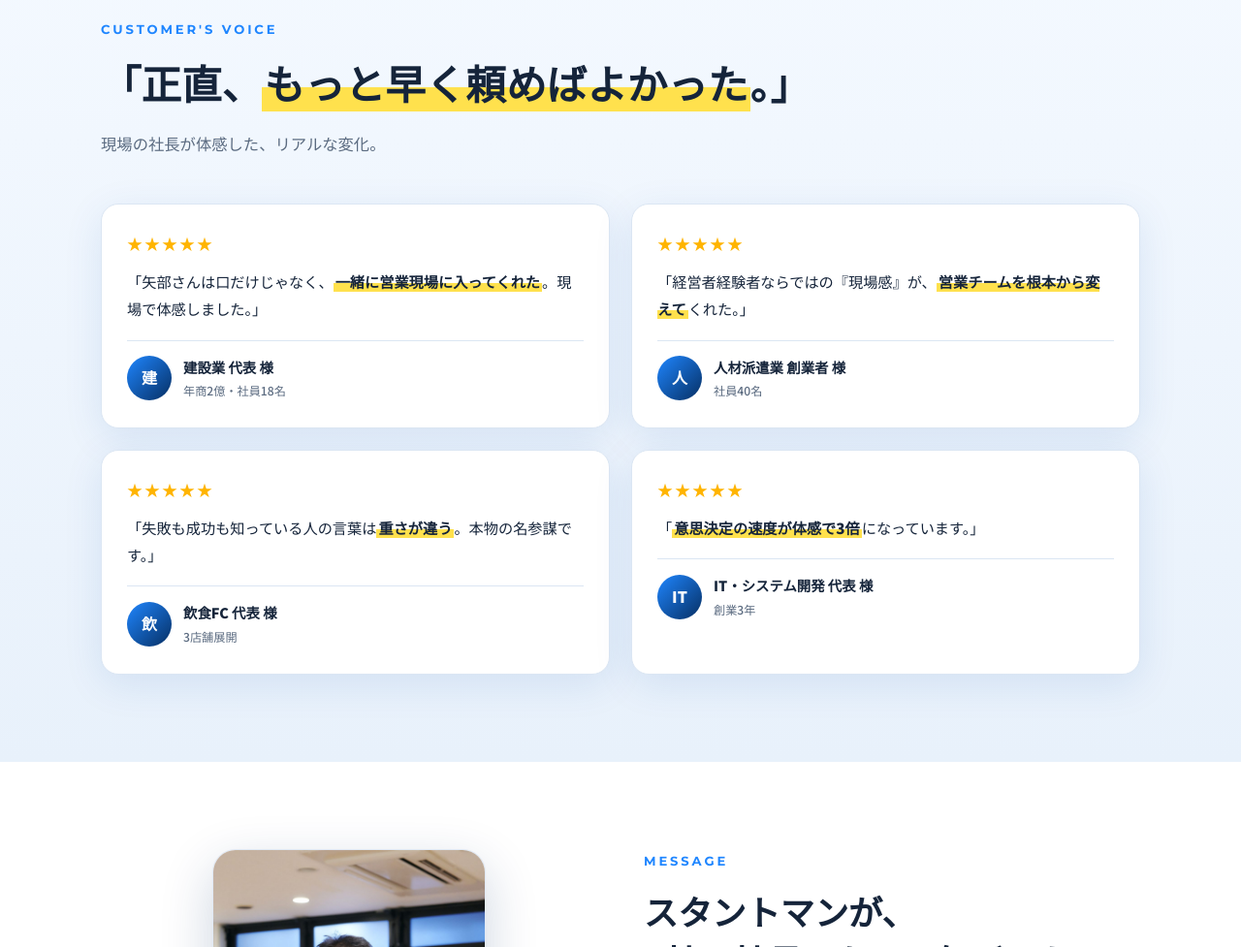
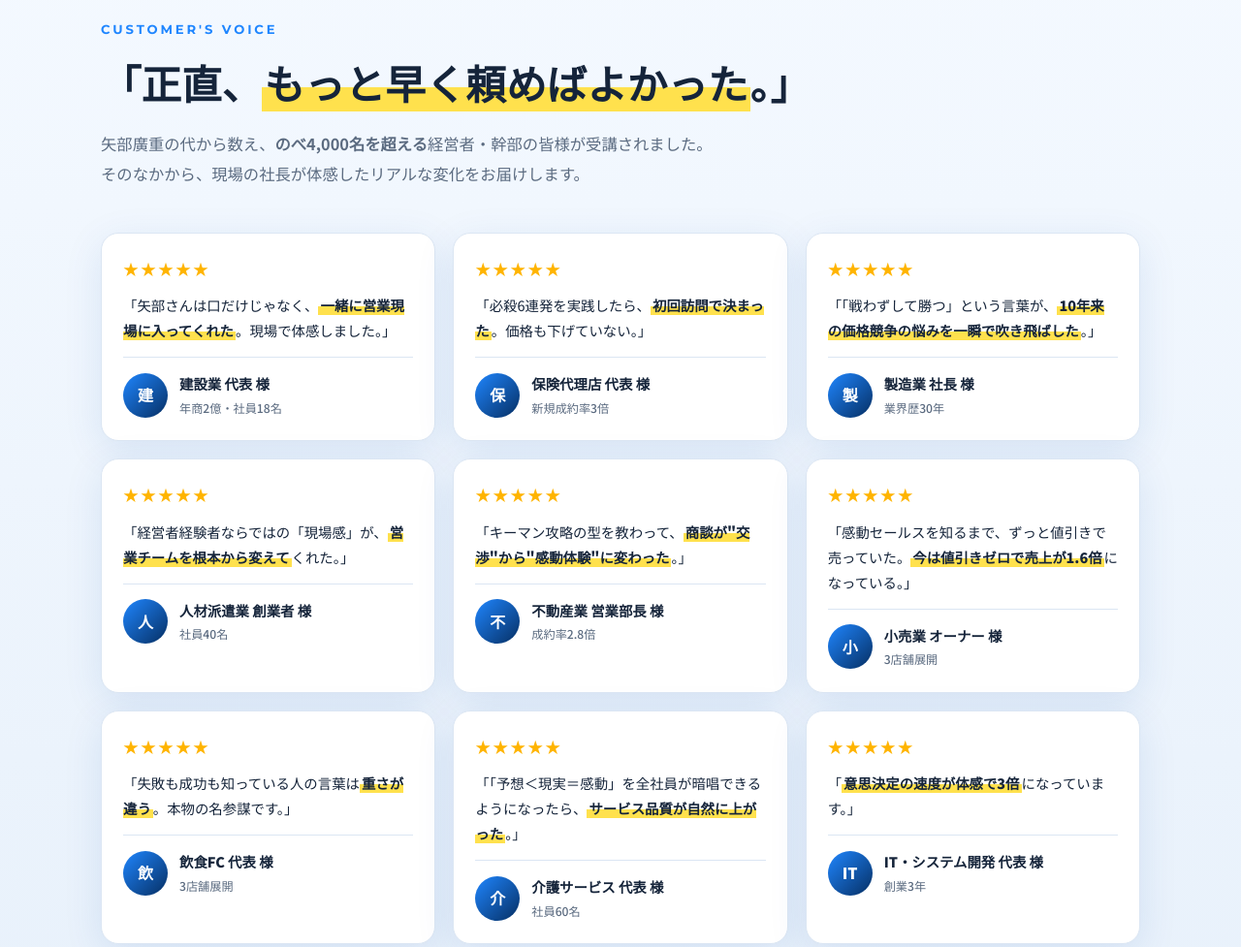
Before and after one commit to yabemasaru23-source/quality-management, a plain HTML site: page index.html in a window 1280 px wide. Shown: the part 8660-9637 px from the top of the page at 97% size. Drawn offline with Linux system fonts and the light colour scheme; a web font is replaced by a local one.

Commit message:
Show nine testimonials on the home page instead of four
The sales seminar page already carried ten voices while the home page
showed four, so the page a first-time visitor lands on made the weakest
case. Bring six of them across and lay the section out in three columns,
which fits nine in the vertical space four used to take.

Name the figure that gives them weight: the section now states that over
4,000 owners and executives have attended since 矢部廣重's day, so the
nine read as a selection rather than the whole list.

Co-Authored-By: Claude Opus 5 <noreply@anthropic.com>

```diff
--- a/assets/style.css
+++ b/assets/style.css
@@ -187,6 +187,10 @@ header .nav{padding-left:10px}
 
 /* ===== お客様の声 ===== */
 .voice-grid{display:grid;grid-template-columns:repeat(2,1fr);gap:22px;margin-top:46px}
+.voice-grid.cols3{grid-template-columns:repeat(3,1fr);gap:18px}
+.voice-grid.cols3 .voice{padding:22px}
+.voice-grid.cols3 .v-quote{font-size:.9rem;line-height:1.8;margin-bottom:14px}
+@media(max-width:1000px){.voice-grid.cols3{grid-template-columns:repeat(2,1fr)}}
 .voice{background:#fff;border:1px solid var(--line);border-radius:18px;padding:26px;box-shadow:var(--shadow);text-align:left;position:relative}
 .voice .stars{color:#ffb400;font-size:1rem;margin-bottom:10px;letter-spacing:2px}
 .voice .v-quote{font-size:.95rem;line-height:1.85;margin-bottom:18px}
--- a/index.html
+++ b/index.html
@@ -417,11 +417,16 @@
   <div class="wrap center">
     <span class="sec-label">Customer's Voice</span>
     <h2 class="sec-title reveal">「正直、<span class="marker">もっと早く頼めばよかった</span>。」</h2>
-    <p class="sec-lead reveal">現場の社長が体感した、リアルな変化。</p>
-    <div class="voice-grid">
+    <p class="sec-lead reveal">矢部廣重の代から数え、<strong>のべ4,000名を超える</strong>経営者・幹部の皆様が受講されました。<br>そのなかから、現場の社長が体感したリアルな変化をお届けします。</p>
+    <div class="voice-grid cols3">
       <div class="voice reveal"><div class="stars">★★★★★</div><p class="v-quote">「矢部さんは口だけじゃなく、<span class="marker">一緒に営業現場に入ってくれた</span>。現場で体感しました。」</p><div class="v-who"><div class="v-ava">建</div><div class="v-name">建設業 代表 様<span>年商2億・社員18名</span></div></div></div>
-      <div class="voice reveal"><div class="stars">★★★★★</div><p class="v-quote">「経営者経験者ならではの『現場感』が、<span class="marker">営業チームを根本から変えて</span>くれた。」</p><div class="v-who"><div class="v-ava">人</div><div class="v-name">人材派遣業 創業者 様<span>社員40名</span></div></div></div>
+      <div class="voice reveal"><div class="stars">★★★★★</div><p class="v-quote">「必殺6連発を実践したら、<span class="marker">初回訪問で決まった</span>。価格も下げていない。」</p><div class="v-who"><div class="v-ava">保</div><div class="v-name">保険代理店 代表 様<span>新規成約率3倍</span></div></div></div>
+      <div class="voice reveal"><div class="stars">★★★★★</div><p class="v-quote">「「戦わずして勝つ」という言葉が、<span class="marker">10年来の価格競争の悩みを一瞬で吹き飛ばした</span>。」</p><div class="v-who"><div class="v-ava">製</div><div class="v-name">製造業 社長 様<span>業界歴30年</span></div></div></div>
+      <div class="voice reveal"><div class="stars">★★★★★</div><p class="v-quote">「経営者経験者ならではの「現場感」が、<span class="marker">営業チームを根本から変えて</span>くれた。」</p><div class="v-who"><div class="v-ava">人</div><div class="v-name">人材派遣業 創業者 様<span>社員40名</span></div></div></div>
+      <div class="voice reveal"><div class="stars">★★★★★</div><p class="v-quote">「キーマン攻略の型を教わって、<span class="marker">商談が"交渉"から"感動体験"に変わった</span>。」</p><div class="v-who"><div class="v-ava">不</div><div class="v-name">不動産業 営業部長 様<span>成約率2.8倍</span></div></div></div>
+      <div class="voice reveal"><div class="stars">★★★★★</div><p class="v-quote">「感動セールスを知るまで、ずっと値引きで売っていた。<span class="marker">今は値引きゼロで売上が1.6倍</span>になっている。」</p><div class="v-who"><div class="v-ava">小</div><div class="v-name">小売業 オーナー 様<span>3店舗展開</span></div></div></div>
       <div class="voice reveal"><div class="stars">★★★★★</div><p class="v-quote">「失敗も成功も知っている人の言葉は<span class="marker">重さが違う</span>。本物の名参謀です。」</p><div class="v-who"><div class="v-ava">飲</div><div class="v-name">飲食FC 代表 様<span>3店舗展開</span></div></div></div>
+      <div class="voice reveal"><div class="stars">★★★★★</div><p class="v-quote">「「予想＜現実＝感動」を全社員が暗唱できるようになったら、<span class="marker">サービス品質が自然に上がった</span>。」</p><div class="v-who"><div class="v-ava">介</div><div class="v-name">介護サービス 代表 様<span>社員60名</span></div></div></div>
       <div class="voice reveal"><div class="stars">★★★★★</div><p class="v-quote">「<span class="marker">意思決定の速度が体感で3倍</span>になっています。」</p><div class="v-who"><div class="v-ava">IT</div><div class="v-name">IT・システム開発 代表 様<span>創業3年</span></div></div></div>
     </div>
   </div>
```
